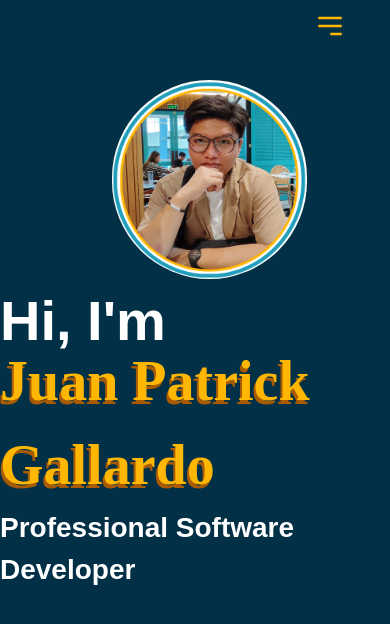
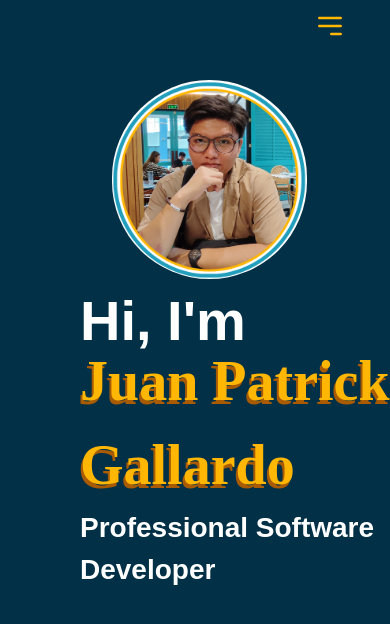
Before and after one commit to pat-gallardo/portfolio-website, a React (Create React App) app in the folder frontend/: page / in a window 390 px wide. Shown: the top 624 px of the page. Built offline with nearby package versions, Linux system fonts and the light colour scheme.

Commit message:
Fixed intro-container padding

```diff
--- a/frontend/src/components/intro.tsx
+++ b/frontend/src/components/intro.tsx
@@ -2,7 +2,7 @@ const Intro = () => {
     return (
         <>
         <div className="flex flex-col-reverse sm:flex-row">
-            <div className="pl- pb-8 w-[100%] sm:pt-32 sm:pl-32 sm:w-[60%]">
+            <div className="pl-20 pb-8 w-[100%] sm:pt-32 sm:pl-32 sm:w-[60%]">
                 <div className="text-white text-[56px] font-bold arimo mb-[-1.5rem]">Hi, I'm</div>
                 <div className="text-[#ffb703] text-[56px] font-bold montserrat w-[365px] drop-shadow-[-2px_4px_#a85b03]">Juan Patrick Gallardo</div>
                 <div className="text-white text-[28px] font-bold arimo">Professional Software Developer</div>
```
